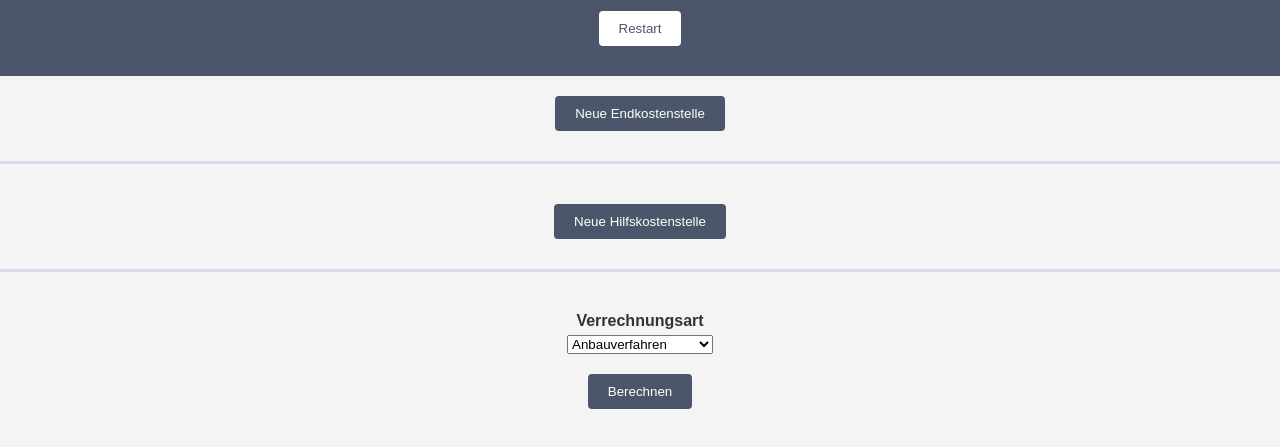
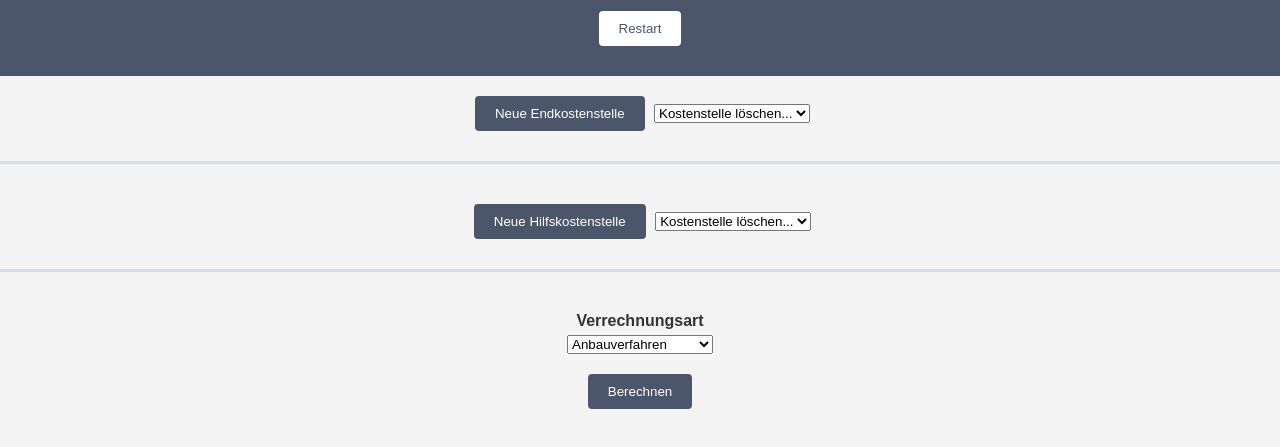
Before and after one commit to VladimirVaraksin/kostenstellenrechnung, a plain HTML site: page index.html in a window 1280 px wide. Shown: the part 99-546 px from the top of the page. Drawn offline with Linux system fonts and the light colour scheme.

Commit message:
Update index.html

```diff
--- a/index.html
+++ b/index.html
@@ -183,6 +183,6 @@
     </div>
 </div>
 <script src="https://cdnjs.cloudflare.com/ajax/libs/xlsx/0.18.5/xlsx.full.min.js"></script>
-<script src="index_updated.js"></script>
+<script src="script.js"></script>
 </body>
 </html>
```
